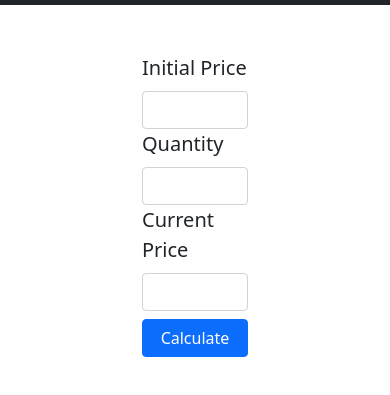
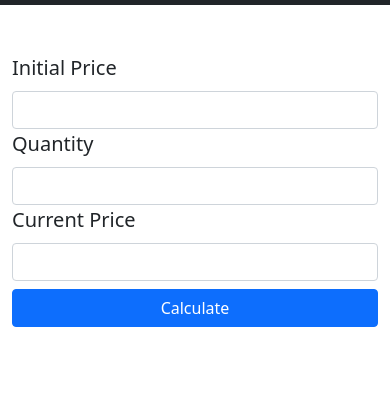
Before and after one commit to sarvjeetrajvansh/sharegrossvalue, a plain HTML site: page index.html in a window 390 px wide. Shown: the part 45-440 px from the top of the page. Drawn offline with nearby package versions, Linux system fonts and the light colour scheme.

Commit message:
fix: added mobilefirst design

```diff
--- a/index.html
+++ b/index.html
@@ -17,7 +17,7 @@
       </nav>
 
 
-    <div class="container  mt-4 pt-4 col-4" >
+    <div class="container  mt-4 pt-4 col-md-4 col-xs-12" >
     <label for="Input1" class="form-label fs-5">Initial Price</label>
     <input type="number" class="inputs form-control"/>
     <label for="Input2" class="form-label fs-5">Quantity</label>
```
